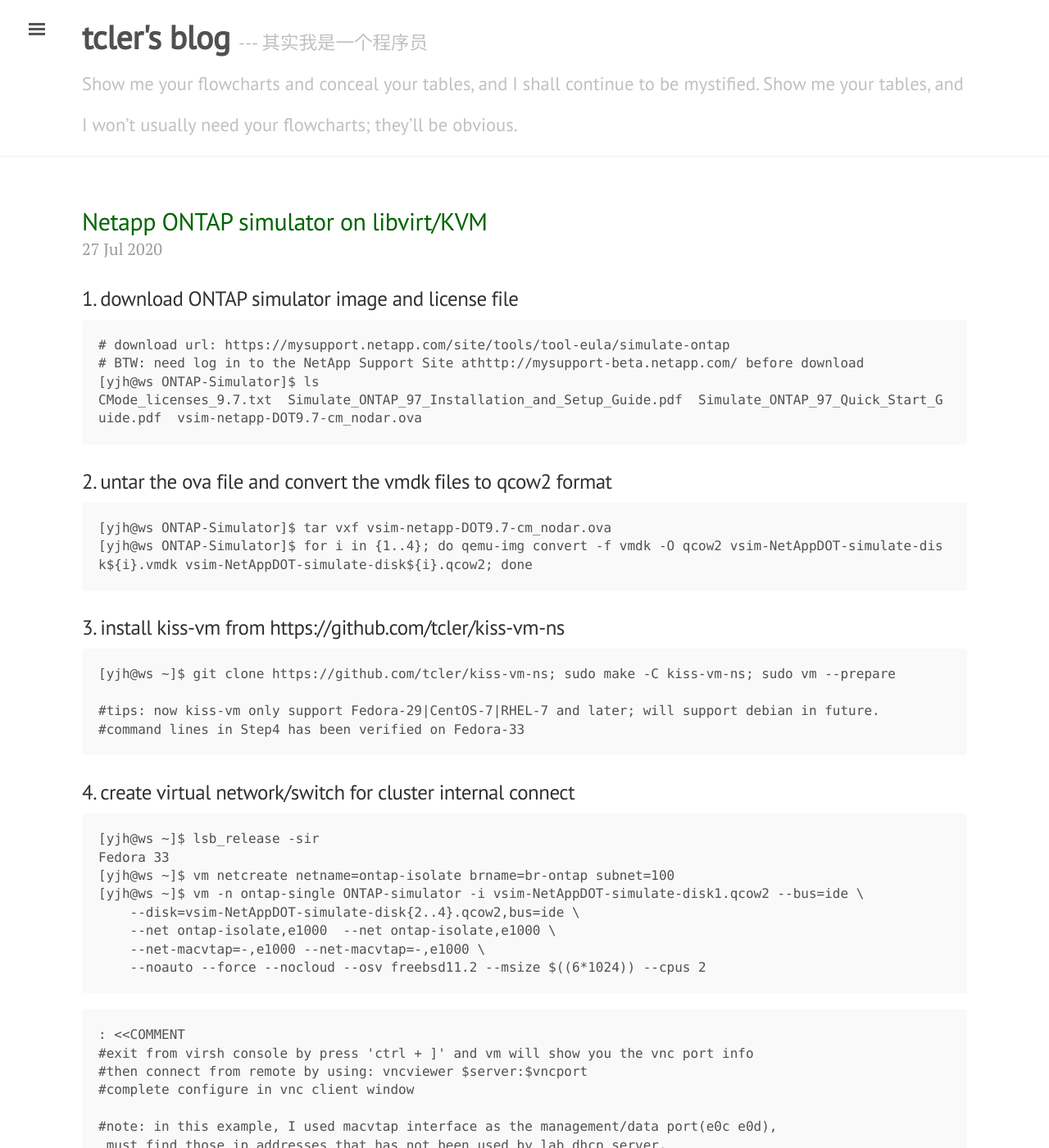
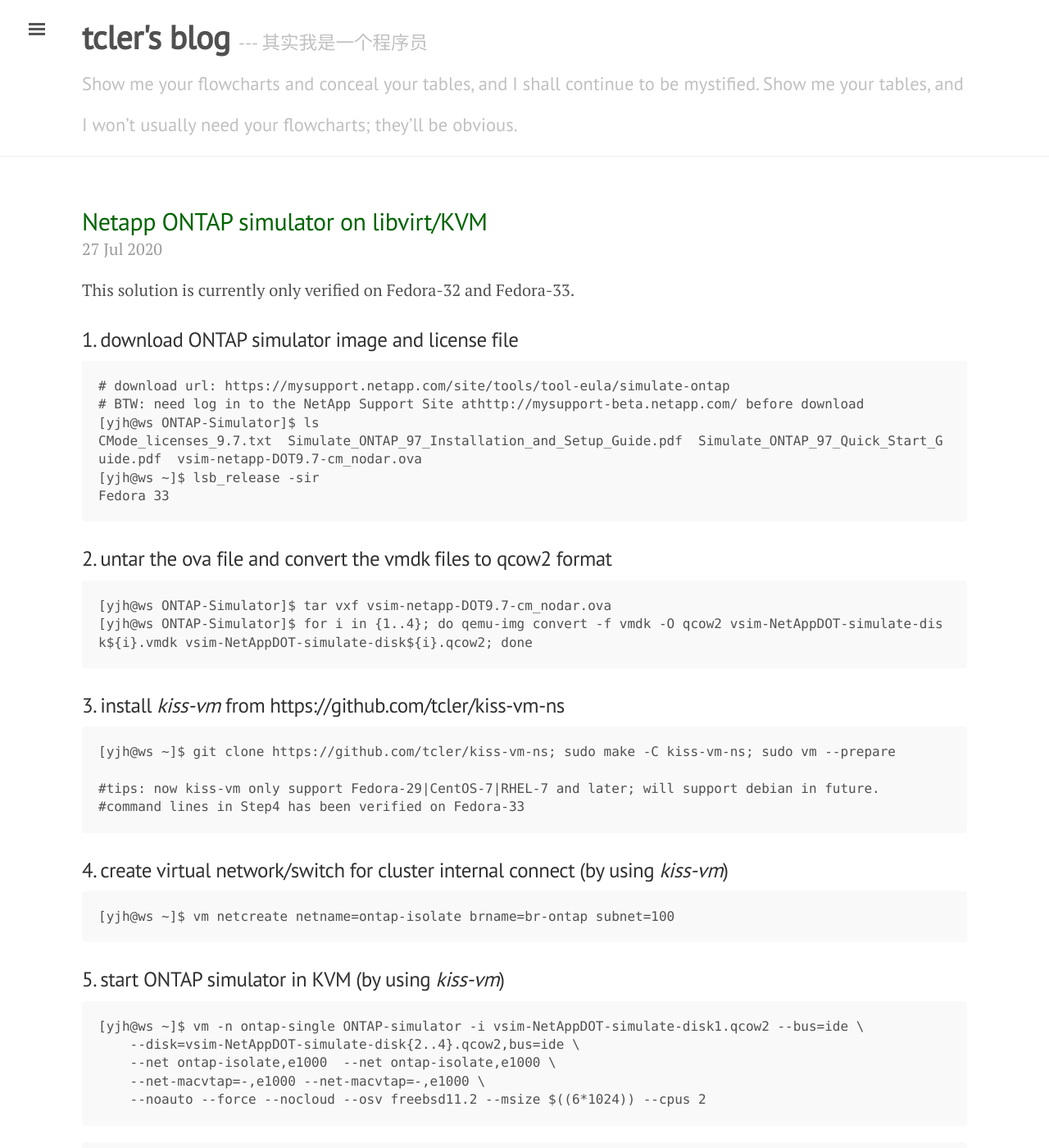
Before and after one commit to tcler/tcler.github.io, a Jekyll site: the page built from _posts/2020-07-27-netapp-ontap-simulator-on-libvirt-kvm.md.md, in a window 1280 px wide and 1400 px high. Shown: the whole window at 82% size. Built offline with Jekyll 4.4.1, drawn with Linux system fonts in a browser that asks for light colours.

Commit message:
Update 2020-07-27-netapp-ontap-simulator-on-libvirt-kvm.md.md

````diff
--- a/_posts/2020-07-27-netapp-ontap-simulator-on-libvirt-kvm.md.md
+++ b/_posts/2020-07-27-netapp-ontap-simulator-on-libvirt-kvm.md.md
@@ -2,6 +2,8 @@
 layout: post
 title: "Netapp ONTAP simulator on libvirt/KVM"
 ---
+
+This solution is currently only verified on Fedora-32 and Fedora-33.
 
 ### 1. download ONTAP simulator image and license file
 ```
@@ -9,6 +11,8 @@
 # BTW: need log in to the NetApp Support Site athttp://mysupport-beta.netapp.com/ before download
 [yjh@ws ONTAP-Simulator]$ ls
 CMode_licenses_9.7.txt  Simulate_ONTAP_97_Installation_and_Setup_Guide.pdf  Simulate_ONTAP_97_Quick_Start_Guide.pdf  vsim-netapp-DOT9.7-cm_nodar.ova
+[yjh@ws ~]$ lsb_release -sir
+Fedora 33
 ```
 
 
@@ -19,7 +23,7 @@
 ```
 
 
-### 3. install kiss-vm from https://github.com/tcler/kiss-vm-ns
+### 3. install *kiss-vm* from https://github.com/tcler/kiss-vm-ns
 ```
 [yjh@ws ~]$ git clone https://github.com/tcler/kiss-vm-ns; sudo make -C kiss-vm-ns; sudo vm --prepare
 
@@ -28,11 +32,14 @@
 ```
 
 
-### 4. create virtual network/switch for cluster internal connect
+### 4. create virtual network/switch for cluster internal connect (by using *kiss-vm*)
 ```
-[yjh@ws ~]$ lsb_release -sir
-Fedora 33
 [yjh@ws ~]$ vm netcreate netname=ontap-isolate brname=br-ontap subnet=100
+```
+
+
+### 5. start ONTAP simulator in KVM (by using *kiss-vm*)
+```
 [yjh@ws ~]$ vm -n ontap-single ONTAP-simulator -i vsim-NetAppDOT-simulate-disk1.qcow2 --bus=ide \
     --disk=vsim-NetAppDOT-simulate-disk{2..4}.qcow2,bus=ide \
     --net ontap-isolate,e1000  --net ontap-isolate,e1000 \
````
